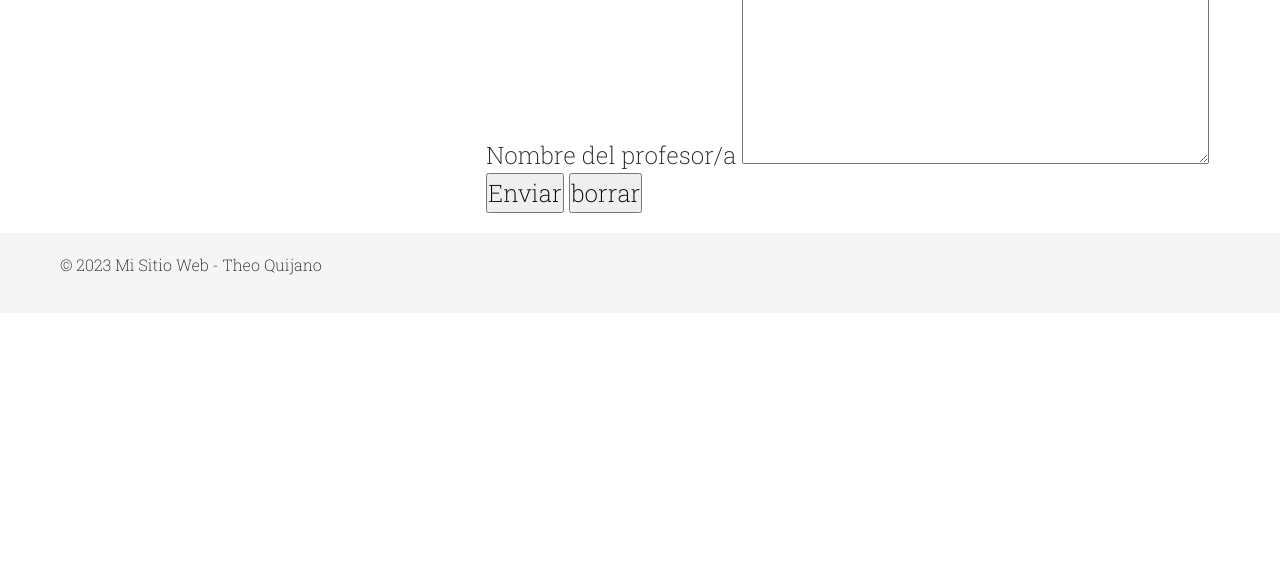
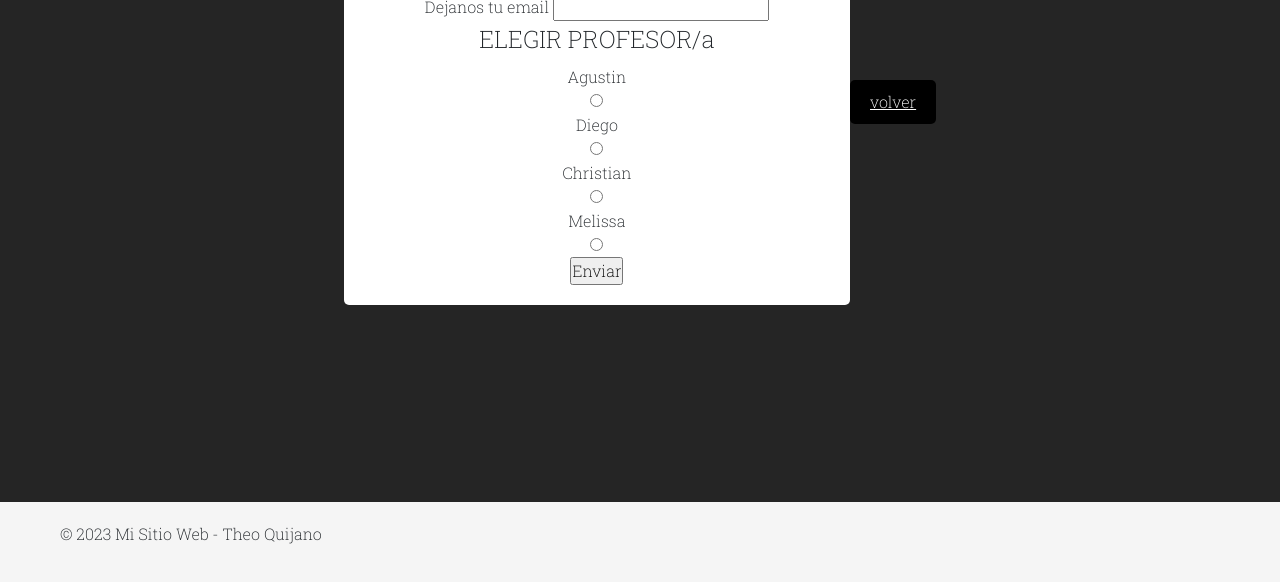
Before and after one commit to theoquijano/terceraPreEntrega, a website: page pages/contacto.html in a window 1280 px wide. Shown: the part 394-976 px from the top of the page. Before the commit the page ends 800 px from the top, so only its background shows below. Drawn offline with nearby package versions, Linux system fonts and the light colour scheme.

Commit message:
terminando las correciones marcadas

```diff
--- a/pages/contacto.html
+++ b/pages/contacto.html
@@ -22,8 +22,8 @@
             </ul>
         </nav>
     </header>
-    <main class="parrafoStyle">
-        <div class="sectionStyle footerStyle">
+    <main class="sectionForm">
+        <div class="formStyle">
             <h2>CONTACTATE CON NOSOTROS!</h2>
             <form action="" method="get" enctype="text/plain">
                 <fieldset>
@@ -35,11 +35,23 @@
                     <input type="email" id="email" name="email">
                 </fieldset>
                 <fieldset>
-                    <label for="mensajeusuario">Nombre del profesor/a</label>
-                    <textarea name="mensajeusuario" id="mensajeusuario" cols="30" rows="10" required></textarea>
+                    <legend>ELEGIR PROFESOR/a</legend>
+                    <div>Agustin</div>
+                    <input type="radio" name="profesor" value="agustin">
+                    <div>Diego</div>
+                    <input type="radio" name="profesor" value="diego">
+                    <div>Christian</div>
+                    <input type="radio" name="profesor" value="christian">
+                    <div>Melissa</div>
+                    <input type="radio" name="profesor" value="melissa">
+                    </select>
                 </fieldset>
-                <input type="submit" value="Enviar">
-                    <input type="reset" value="borrar">
+                    <div>
+                        <input type="submit" value="Enviar">
+                    </div>
+        </div>
+        <div>
+            <a id="boton" href="../pages/profesores.html">volver</a>
         </div>
     </main>
     <footer>
--- a/scss/_general.scss
+++ b/scss/_general.scss
@@ -49,6 +49,17 @@ ul{
         border-radius: 5px;
         text-align: center;
     }
+#boton{
+    background-color: black; /* Cambia el color de fondo del botón */
+    color: white; /* Cambia el color del texto del botón */
+    padding: 10px 20px; /* Ajusta el relleno (padding) para cambiar el tamaño del botón */
+    border: none; /* Elimina el borde del botón */
+    border-radius: 5px; /* Agrega esquinas redondeadas al botón */
+    display: block;
+      #boton:hover {
+        background-color: #0056b3; /* Cambia el color de fondo cuando pasas el ratón sobre el botón */
+      }
+}
 }
 footer{
     background: whitesmoke;
```
Also changed, not shown: index.html (+5 -5 lines), pages/profesores.html (+7 -7 lines), css/styles.css, 1 other file.
